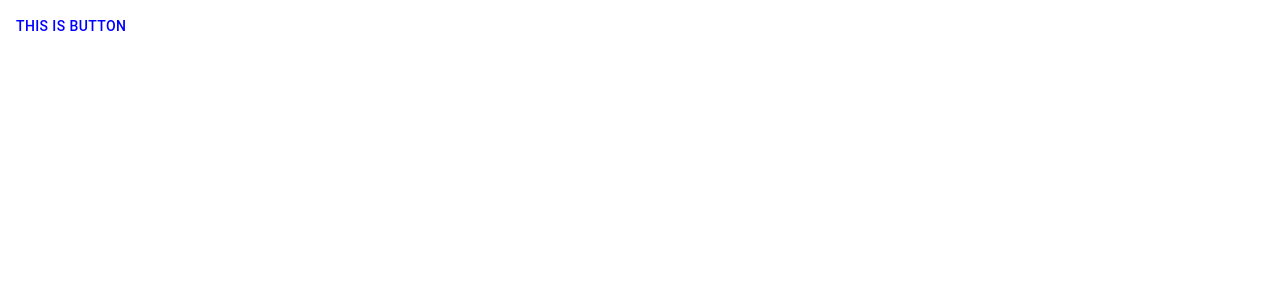
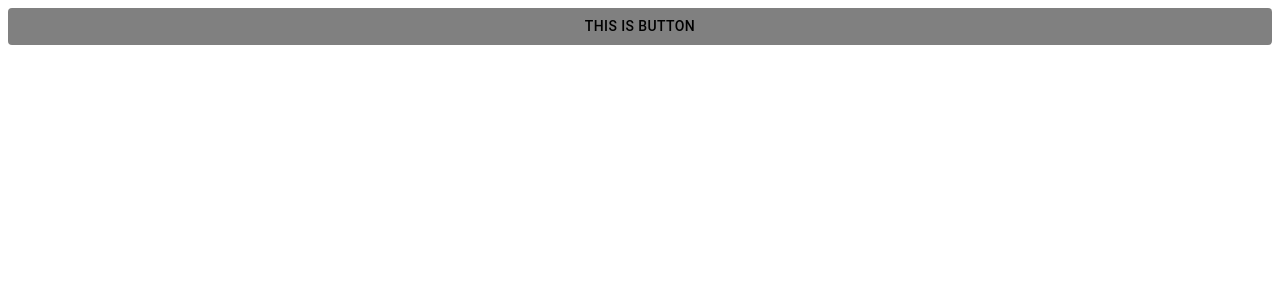
Before and after one commit to asharali95/Material-ui-practice, a React (Create React App) app: page / in a window 1280 px wide. Shown: the top 300 px of the page. Built offline with nearby package versions, Linux system fonts and the light colour scheme.

Commit message:
trying default theme styling

```diff
--- a/src/App.js
+++ b/src/App.js
@@ -5,7 +5,6 @@ import CardSection from "./Components/CardSection/CardSection"
 import ButtonStyleTest from "./Components/ButtonStyleTest";
 
 export default function App() {
-  const bool = true
   return (
     // <Grid container direction="column">
     // <Grid item>
@@ -19,6 +18,6 @@ export default function App() {
     //     <Grid item xs={0} sm={2}/>
     //   </Grid>
     // </Grid>
-    <ButtonStyleTest bool={bool} restProps={{disabled :"disabled"}}/>
+    <ButtonStyleTest/>
   );
 }
--- a/src/Components/ButtonStyleTest.jsx
+++ b/src/Components/ButtonStyleTest.jsx
@@ -2,19 +2,35 @@ import React from "react";
 import { makeStyles } from "@material-ui/styles";
 import { Button } from "@material-ui/core";
 
-const useStyles = makeStyles({
-  buttonSyles: bool => {
-    return {
-      color: bool ? "blue" : "white",
-      backgroundColor: bool ? "White" : "black",
-    };
+// const useStyles = makeStyles({
+//   buttonSyles: bool => {
+//     return {
+//       color: bool ? "blue" : "white",
+//       backgroundColor: bool ? "White" : "black",
+//     };
+//   },
+// });
+// const ButtonStyleTest = ({bool, restProps}) => {
+//   const classes = useStyles(bool);
+
+//Lets try theme from material UI with breakpoints
+
+const useStyles = makeStyles((theme) => ({
+  buttonSyles: {
+    color: "white",
+    background: "black",
+
+    [theme.breakpoints.up("sm")]: {
+      color: "black",
+      background: "grey",
+    },
   },
-});
-const ButtonStyleTest = ({bool, restProps}) => {
-  const classes = useStyles(bool);
+}));
+const ButtonStyleTest = () => {
+  const classes = useStyles();
   return (
     <div>
-      <Button disabled={!bool} className={classes.buttonSyles}>This is button</Button>
+      <Button fullWidth className={classes.buttonSyles}>This is button</Button>
     </div>
   );
 };
```
